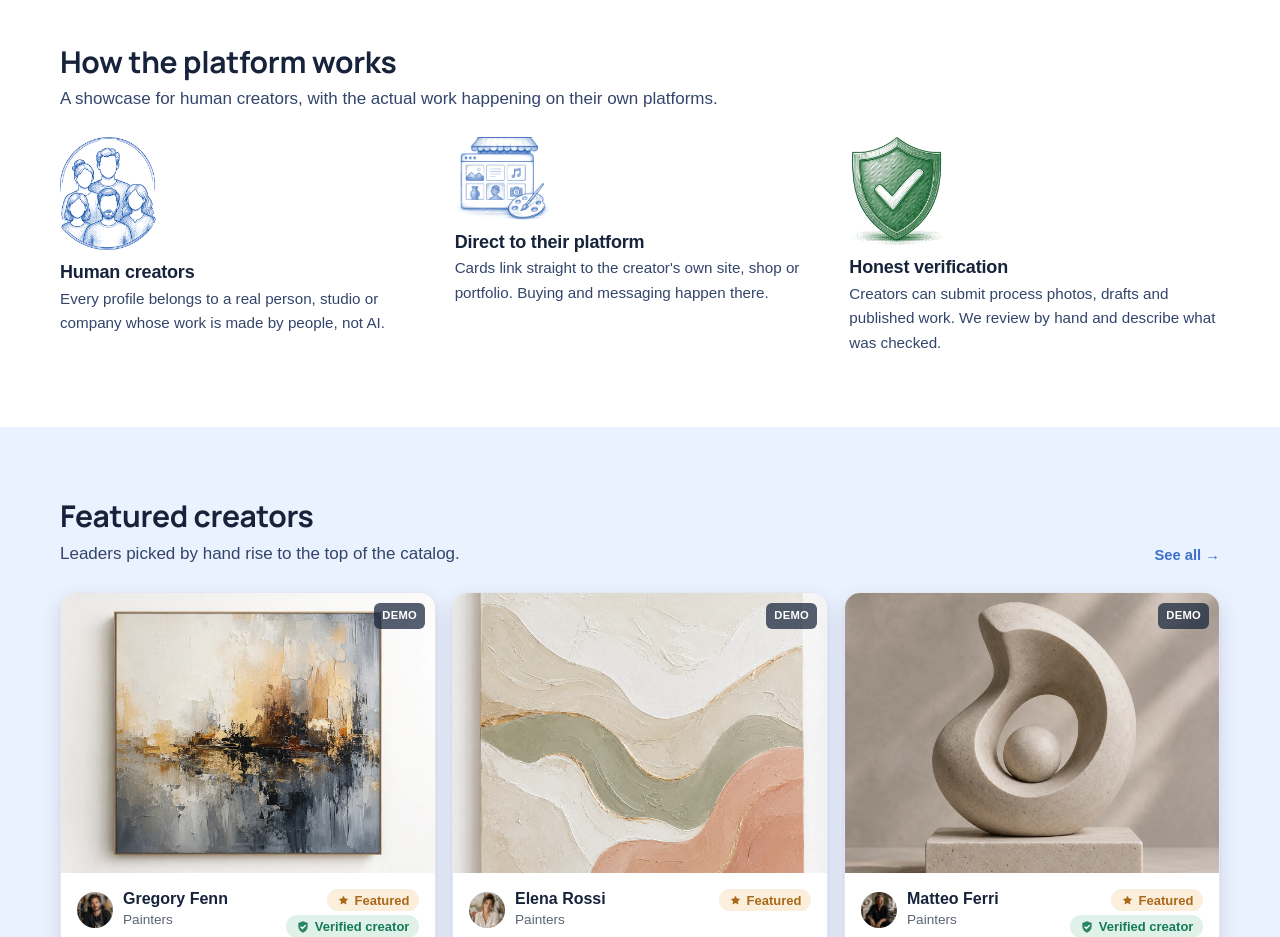
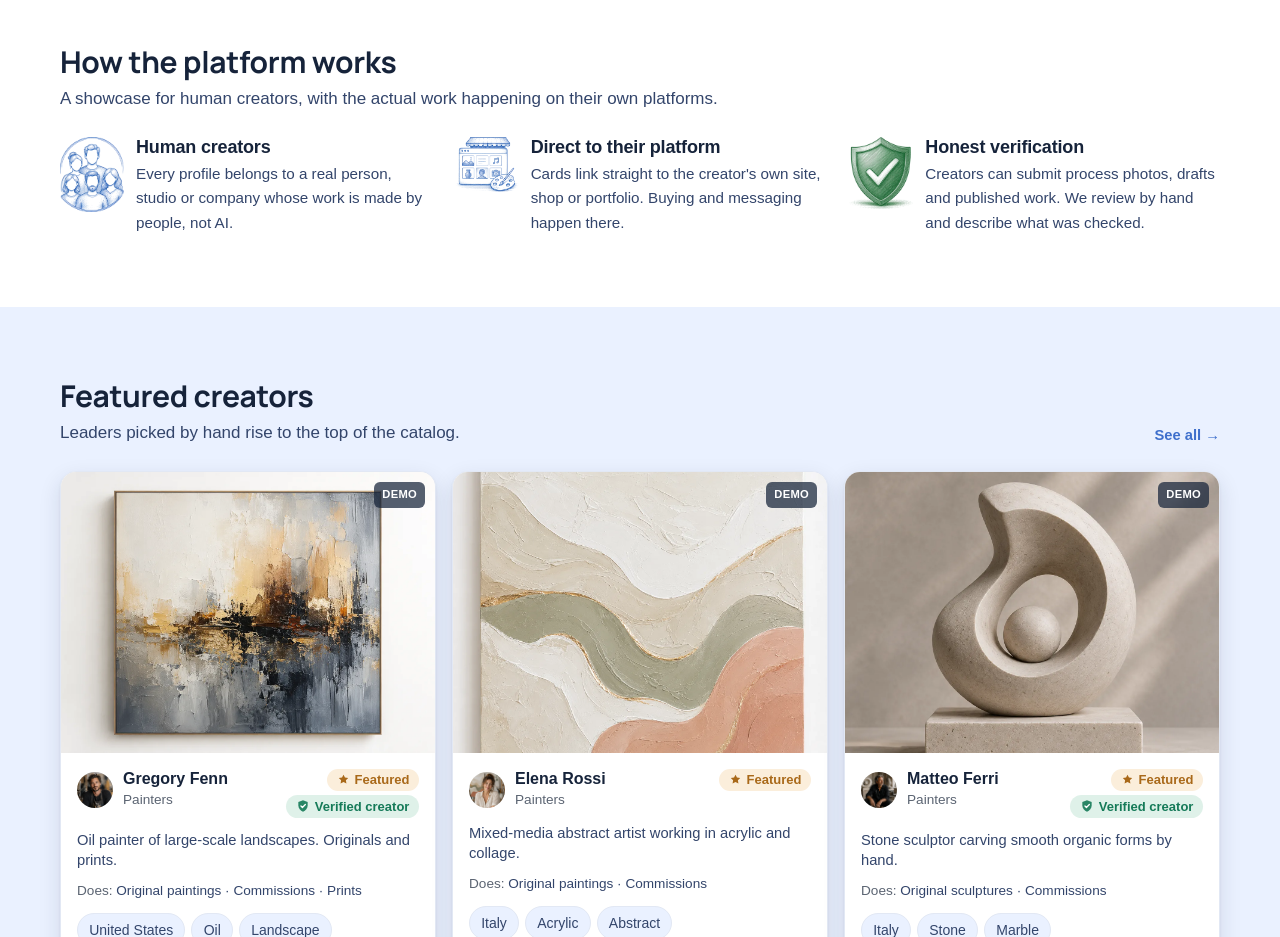
Before and after one commit to dm100usa-oss/no-ai-marketplace, a Next.js app: page /en in a window 1280 px wide. Shown: the part 2620-3557 px from the top of the page. Built offline with nearby package versions, Linux system fonts and the light colour scheme; a web font is replaced by a local one.

Commit message:
Update page.tsx

```diff
--- a/src/app/[lang]/page.tsx
+++ b/src/app/[lang]/page.tsx
@@ -23,12 +23,12 @@ import {
 } from "@/lib/localized-data";
 
 /** Drawings for "How the platform works", one per card, in card order.
- *  Each keeps its own aspect ratio: the box is fixed at 96 wide, the height
+ *  Each keeps its own aspect ratio: the box is fixed at 64 wide, the height
  *  follows the drawing, so nothing is stretched or squashed. */
 const HOW_ICONS = [
-  { file: "people", w: 96, h: 113 },
-  { file: "shopfront", w: 96, h: 82 },
-  { file: "verified", w: 96, h: 108 },
+  { file: "people", w: 64, h: 75 },
+  { file: "shopfront", w: 64, h: 55 },
+  { file: "verified", w: 64, h: 72 },
 ];
 
 export default async function HomePage({
@@ -299,7 +299,7 @@ export default async function HomePage({
           </SectionHeading>
           <div className="grid gap-6 sm:grid-cols-3">
             {dict.home.howItWorksCards.map((item, i) => (
-              <div key={i} className="flex flex-col gap-3">
+              <div key={i} className="flex gap-3">
                 <img
                   src={`/images/how/${HOW_ICONS[i].file}.webp`}
                   alt=""
@@ -308,7 +308,7 @@ export default async function HomePage({
                   height={HOW_ICONS[i].h}
                   loading="lazy"
                   decoding="async"
-                  className="block self-start"
+                  className="block shrink-0 self-start"
                 />
                 <div>
                   <h3>{item.t}</h3>
```
